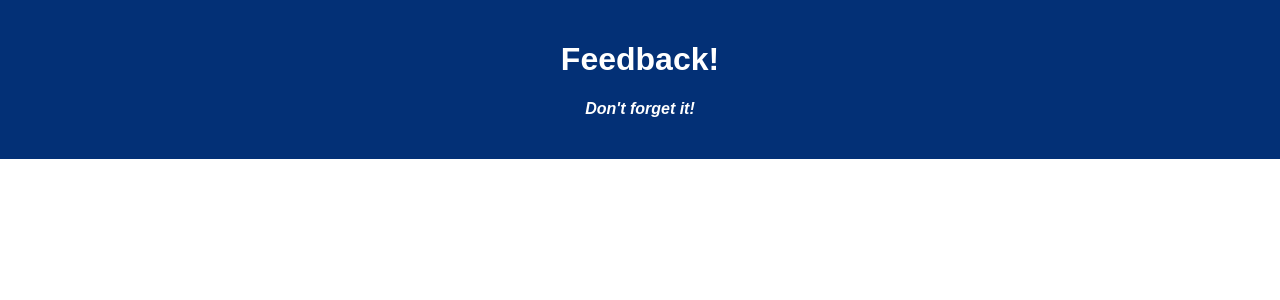
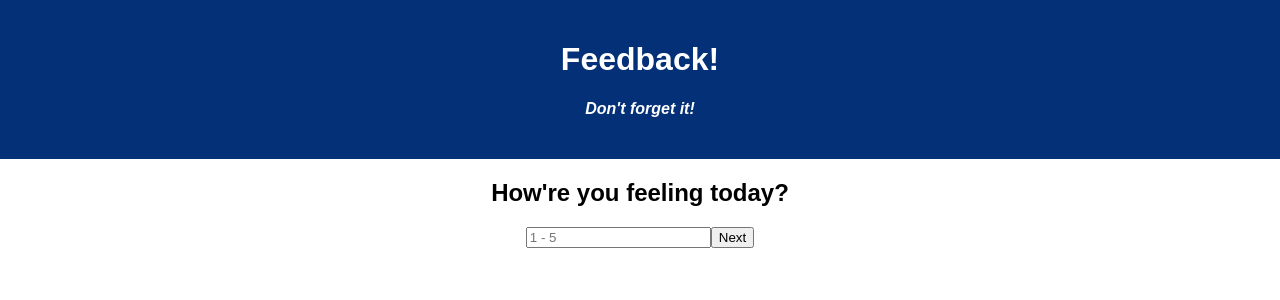
Before and after one commit to MarkTerry3/weekend-redux-feedback-loop, a React (Create React App) app: page /#/ in a window 1280 px wide. Shown: the top 300 px of the page. Built offline with nearby package versions, Linux system fonts and the light colour scheme.

Commit message:
feeling component almost done

```diff
--- a/src/components/App/App.jsx
+++ b/src/components/App/App.jsx
@@ -3,7 +3,18 @@ import axios from 'axios';
 import './App.css';
 import {useState, useEffect} from 'react';
 
+import Feeling from '../Feeling/Feeling';
+
 function App() {
+
+
+  useEffect(() => {
+    console.log("Inside useEffect");
+    // getPizza();
+  }, []);
+
+
+
 
   return (
     <div className='App'>
@@ -13,6 +24,9 @@ function App() {
       </header>
 
 
+
+      <Feeling />
+
     </div>
   );
 }
--- a/src/components/Feeling/Feeling.jsx
+++ b/src/components/Feeling/Feeling.jsx
@@ -1,4 +1,5 @@
-
+import {useDispatch} from 'react-redux';
+import {useState} from 'react';
 
 
 
@@ -8,6 +9,41 @@
 
 
 function Feeling() {
+
+
+    const [feeling, setFeeling] = useState('');
+
+    const dispatch = useDispatch();
+
+    const handleSubmit = () => {
+        event.preventDefault();
+
+        dispatch({
+            type: "ADD_FEELING",
+            payload: feeling
+        })
+
+    }
+
+
+
+
+    return(
+        <>
+            <h2>How're you feeling today?</h2>
+            <form onSubmit={handleSubmit} className="addFeelingInfo">
+                <input
+                required
+                type="number"
+                placeholder="1 - 5"
+                value={feeling}
+                onChange={(event) => setFeeling(event.target.value)}
+                />
+
+            <button type="submit">Next</button>
+            </form>
+        </>
+    )
 
 }// end Feeling
 
```
